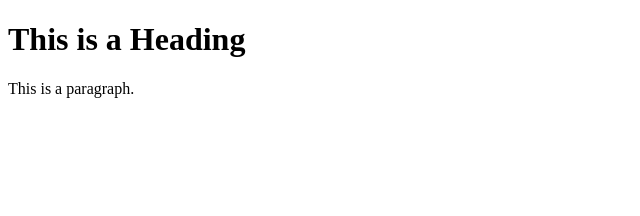
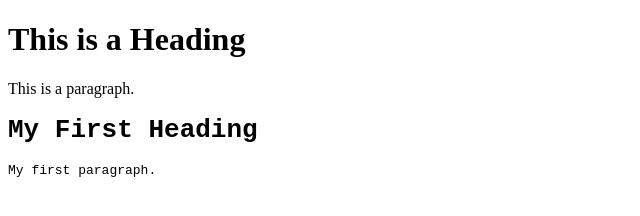
Before and after one commit to LeerlingStem/LeerlingStem.github.io, a plain HTML site: page index.html in a window 1280 px wide. Shown: the whole page, without its empty margins (0-640 px from the left). Drawn offline with Linux system fonts and the light colour scheme.

Commit message:
Update index.html

```diff
--- a/index.html
+++ b/index.html
@@ -8,5 +8,24 @@
 <h1>This is a Heading</h1>
 <p>This is a paragraph.</p>
 
+  <code>
+      <!DOCTYPE html>
+<html>
+<head>
+<title>Page Title</title>
+</head>
+<body>
+
+<h1>My First Heading</h1>
+<p>My first paragraph.</p>
+
 </body>
 </html>
+
+
+
+  </code>
+
+
+</body>
+</html>
```
